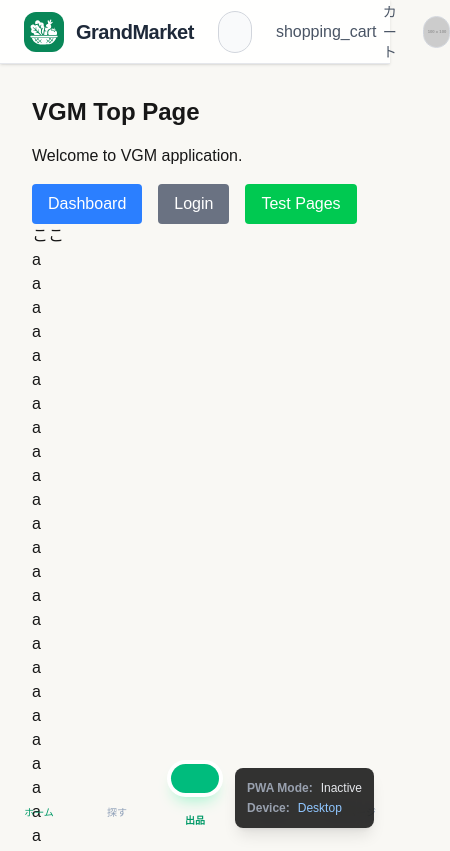
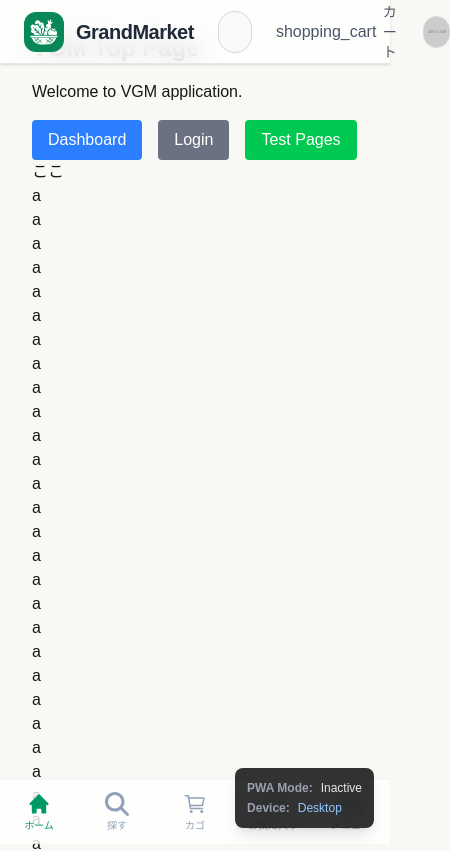
Before and after one commit to vegetables-market/vgm-fe, a Next.js app: page / in a window 390 px wide. Shown: the top 851 px of the page, 450 px wide, since content can reach past the window. Built offline with nearby package versions, Linux system fonts and the light colour scheme.

Commit message:
HeaderおよびNavigationコンポーネントをリファクタリングし、モバイルおよびタブレット用の新規コンポーネントを追加

```diff
--- a/src/components/parts/Header.tsx
+++ b/src/components/parts/Header.tsx
@@ -1,15 +1,20 @@
 import React from "react";
-import Link from "next/link"
+import Link from "next/link";
 
 const Header = () => {
   return (
-        <header className="sticky top-0 z-50 w-full h-16 bg-white/90 backdrop-blur-md shadow-sm border-b border-gray-200 flex items-center justify-between px-6">
+    <header className="fixed z-50 w-full h-16 bg-white/80 backdrop-blur-md shadow-sm border-b border-gray-200 flex items-center justify-between px-6">
       <div className="flex items-center">
-                <Link href="/" className="flex items-center gap-3 hover:opacity-80 transition-opacity">
+        <Link
+          href="/"
+          className="flex items-center gap-3 hover:opacity-80 transition-opacity"
+        >
           <div className="w-10 h-10 overflow-hidden rounded-xl flex items-center justify-center text-white font-bold">
-                        <img src="/icons/vgm-icon.svg" alt="GrandMarket Logo"/>
+            <img src="/icons/vgm-icon.svg" alt="GrandMarket Logo" />
           </div>
-                    <h1 className="text-xl font-bold text-gray-800 tracking-tight">GrandMarket</h1>
+          <h1 className="text-xl font-bold text-gray-800 tracking-tight">
+            GrandMarket
+          </h1>
         </Link>
       </div>
 
@@ -28,12 +33,15 @@ const Header = () => {
         </button>
         <div className="w-8 h-8 rounded-full bg-gray-200 overflow-hidden cursor-pointer border border-gray-300">
           {/* アイコン画像のプレースホルダー */}
-                    <img src="https://placehold.co/100" alt="User" className="w-full h-full object-cover"/>
+          <img
+            src="https://placehold.co/100"
+            alt="User"
+            className="w-full h-full object-cover"
+          />
         </div>
       </div>
     </header>
-
-)
+  );
 };
 
 export default Header;
--- /dev/null
+++ b/src/components/parts/MobileHeader.tsx
@@ -0,0 +1,14 @@
+import React from "react";
+// import Link from "next/link"
+
+const MobileHeader = () => {
+    return (
+        <nav>
+            <p>モバイルのヘッダー</p>
+            <div></div>
+        </nav>
+
+    )
+};
+
+export default MobileHeader;
--- a/src/components/parts/MobileNavigation.tsx
+++ b/src/components/parts/MobileNavigation.tsx
@@ -1,31 +1,129 @@
-import React from "react";
+"use client";
+
+import { useIsPWA } from "@/hooks/useIsPWA";
+import { useRouter, usePathname } from "next/navigation";
+import { useState } from "react";
+
+import { HiHome, HiOutlineHome } from "react-icons/hi";
+import { FaMagnifyingGlass, FaRegHeart, FaHeart } from "react-icons/fa6";
+import { IoCart, IoGridOutline, IoCartOutline, IoGrid } from "react-icons/io5";
 
 const MobileNavigation = () => {
-    return (
-        <nav className="w-full fixed bottom-0 block lg:hidden">
-            <nav className="flex items-center justify-around h-16 max-w-md mx-auto ">
-                <button className="flex flex-col items-center justify-center w-full h-full transition-all text-emerald-600">
-                    <div className="relative"><i className="fa-solid fa-house text-xl mb-0.5"></i></div>
-                    <span className="text-[10px] font-medium">ホーム</span></button>
-                <button className="flex flex-col items-center justify-center w-full h-full transition-all text-slate-400">
-                    <div className="relative"><i className="fa-solid fa-magnifying-glass text-xl mb-0.5"></i></div>
-                    <span className="text-[10px] font-medium">探す</span></button>
-                <button className="flex flex-col items-center justify-center w-full h-full transition-all relative -top-4">
-                    <div className="bg-emerald-500 w-12 h-12 rounded-full flex items-center justify-center text-white shadow-lg shadow-emerald-200 ring-4 ring-white">
-                        <i className="fa-solid fa-camera text-lg"></i></div>
-                    <span className="text-[10px] font-bold text-emerald-600 mt-5">出品</span></button>
-                <button className="flex flex-col items-center justify-center w-full h-full transition-all text-slate-400">
-                    <div className="relative"><i className="fa-solid fa-basket-shopping text-xl mb-0.5"></i></div>
-                    <span className="text-[10px] font-medium">カゴ</span></button>
-                <button className="flex flex-col items-center justify-center w-full h-full transition-all text-slate-400">
-                    <div className="relative"><i className="fa-solid fa-user text-xl mb-0.5"></i></div>
-                    <span className="text-[10px] font-medium">マイページ</span></button>
-            </nav>
+  const isPWA = useIsPWA();
+  const router = useRouter();
+  const pathname = usePathname();
+  const [animatingItem, setAnimatingItem] = useState<string | null>(null);
 
-        </nav>
-    )
-        ;
+  const navItems = [
+    {
+      href: "/",
+      iconOff: HiOutlineHome,
+      iconOn: HiHome,
+      label: "ホーム",
+    },
+    {
+      href: "/search",
+      iconOff: FaMagnifyingGlass,
+      iconOn: FaMagnifyingGlass,
+      label: "探す",
+      isSearchButton: true,
+    },
+    {
+      href: "/basket",
+      iconOff: IoCartOutline,
+      iconOn: IoCart,
+      label: "カゴ",
+    },
+    {
+      href: "/favorites",
+      iconOff: FaRegHeart,
+      iconOn: FaHeart,
+      label: "お気に入り",
+    },
+    {
+      href: "/menu",
+      iconOff: IoGridOutline,
+      iconOn: IoGrid,
+      label: "メニュー",
+    },
+  ];
+
+  const isActive = (href: string) => {
+    if (href === "/") return pathname === "/";
+    return pathname.startsWith(href);
+  };
+
+  const handleNavClick = (item: (typeof navItems)[0]) => {
+    const active = isActive(item.href);
+
+    // アニメーションをトリガー
+    setAnimatingItem(item.href);
+    setTimeout(() => {
+      setAnimatingItem(null);
+    }, 400);
+
+    // 検索ボタンの特殊処理
+    if (item.isSearchButton) {
+      if (active) {
+        // 2回目：検索ページにいる場合、inputにフォーカスしてキーボードを出す
+        // setTimeoutを使わず同期的に呼び出すことで、モバイルブラウザのセキュリティ制約(ユーザー操作必須)をクリアしやすくする
+        const searchInputRef = (window as any).searchInputRef;
+        if (searchInputRef?.current) {
+          const input = searchInputRef.current;
+          input.focus();
+
+          // 一部の端末向けの念のための処理（ただしfocusが最優先）
+          // focus後にclickすることでイベント発火を促す
+          input.click();
+        }
+      } else {
+        // 1回目：検索ページにいないので、遷移する
+        router.push(item.href);
+      }
+    } else {
+      router.push(item.href);
+    }
+  };
+
+  return (
+    <nav
+      className={` fixed w-full bottom-0 block lg:hidden bg-white/80 border-t border-slate-100 ${isPWA ? "pb-5" : "pb-0"}`}
+    >
+      <style>{`
+        @keyframes bounce-icon {
+          0%, 100% { transform: scale(1); }
+          50% { transform: scale(1.15); }
+        }
+        .animate-bounce-icon {
+          animation: bounce-icon 0.4s ease-in-out;
+        }
+      `}</style>
+      <div className="flex items-center justify-between h-16 max-w-md mx-auto ">
+        {navItems.map((item) => {
+          const active = isActive(item.href);
+          const Icon = active ? item.iconOn : item.iconOff;
+          const isAnimating = animatingItem === item.href;
+
+          return (
+            <button
+              key={item.href}
+              onClick={() => handleNavClick(item)}
+              className={`flex flex-col items-center justify-center w-full h-full transition-colors ${
+                active ? "text-emerald-600" : "text-slate-400"
+              }`}
+            >
+              <div
+                className={`relative ${isAnimating ? "animate-bounce-icon" : ""}`}
+              >
+                <Icon className=" text-2xl mb-0.5" />
+              </div>
+              <span className="text-[10px] font-medium">{item.label}</span>
+            </button>
+          );
+        })}
+      </div>
+    </nav>
+  );
 };
 
-
 export default MobileNavigation;
--- /dev/null
+++ b/src/components/parts/TabletHeader.tsx
@@ -0,0 +1,14 @@
+import React from "react";
+// import Link from "next/link"
+
+const TabletHeader = () => {
+    return (
+        <nav>
+            <p>タブレットのヘッダー</p>
+            <div></div>
+        </nav>
+
+    )
+};
+
+export default TabletHeader;
--- a/src/components/parts/TabletLeftNavigation.tsx
+++ b/src/components/parts/TabletLeftNavigation.tsx
@@ -1,14 +1,29 @@
 import React from "react";
-// import Link from "next/link"
+import Link from "next/link";
+import { FaHouse } from "react-icons/fa6";
 
-const Header = () => {
-    return (
-        <nav>
-            <p>PWA時タブレット用ナビゲーション</p>
-            <div></div>
-        </nav>
-
-    )
+const TabletLeftNavigation = () => {
+  return (
+    <nav className="bg-white h-dvh overline-y-hidden w-1/4 border-r border-slate-100 p-6 sticky top-0">
+      <div className="flex flex-col flex-1 h-full">
+        <button className="bg-amber-300">
+          <Link href="/" className="flex">
+            <FaHouse />
+            <span>タブレットnavigation</span>
+          </Link>
+        </button>
+        <button className="bg-amber-300">
+          <Link href="/" className="flex">
+            <FaHouse />
+            <span>その他</span>
+          </Link>
+        </button>
+      </div>
+      <div className="w-full h-fit">
+        <button className="bg-blue-300">見つける</button>
+      </div>
+    </nav>
+  );
 };
 
-export default Header;
+export default TabletLeftNavigation;
```
Lines whose indentation alone changed are shown as unchanged.
